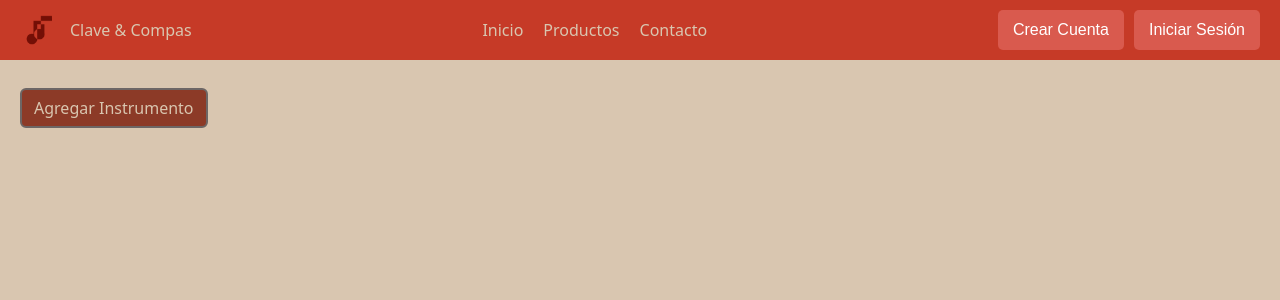
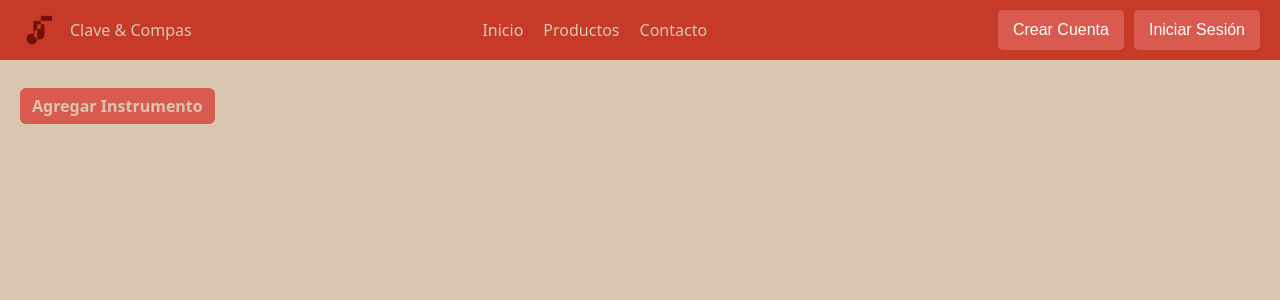
Before and after one commit to ClaReMa7/FrontendIntegratorProject, a React (Vite) app: page /register in a window 1280 px wide. Shown: the top 300 px of the page. Built offline with nearby package versions, Linux system fonts and the light colour scheme; no server answers.

Commit message:
mejorando la apariencia del boton en el navegador

```diff
--- a/src/styles/Button.css
+++ b/src/styles/Button.css
@@ -1,22 +1,21 @@
 
 .add-button {
     position: absolute;
-    top: 40px;
-    left: 20px;
+    top: 40px !important;
+    left: 20px !important;
 }
 
 .custom-button {
-    background: var(--color3);
-    color: #d9c6b0;
-    border: 2px solid #6d6665 !important;
+    background: var(--color4);
+    color: var(--color2);
+    border: none;
+    font-weight: bold;
     transition: all 0.3s ease;
     transform: scale(1);
 }
 
 .custom-button:hover {
-    background: var(--color4);
-    color: #e0cfbc;
-    font-weight: bold;
+    background: var(--color3);
     transform: scale(1.05) ease;
 }
 
```
